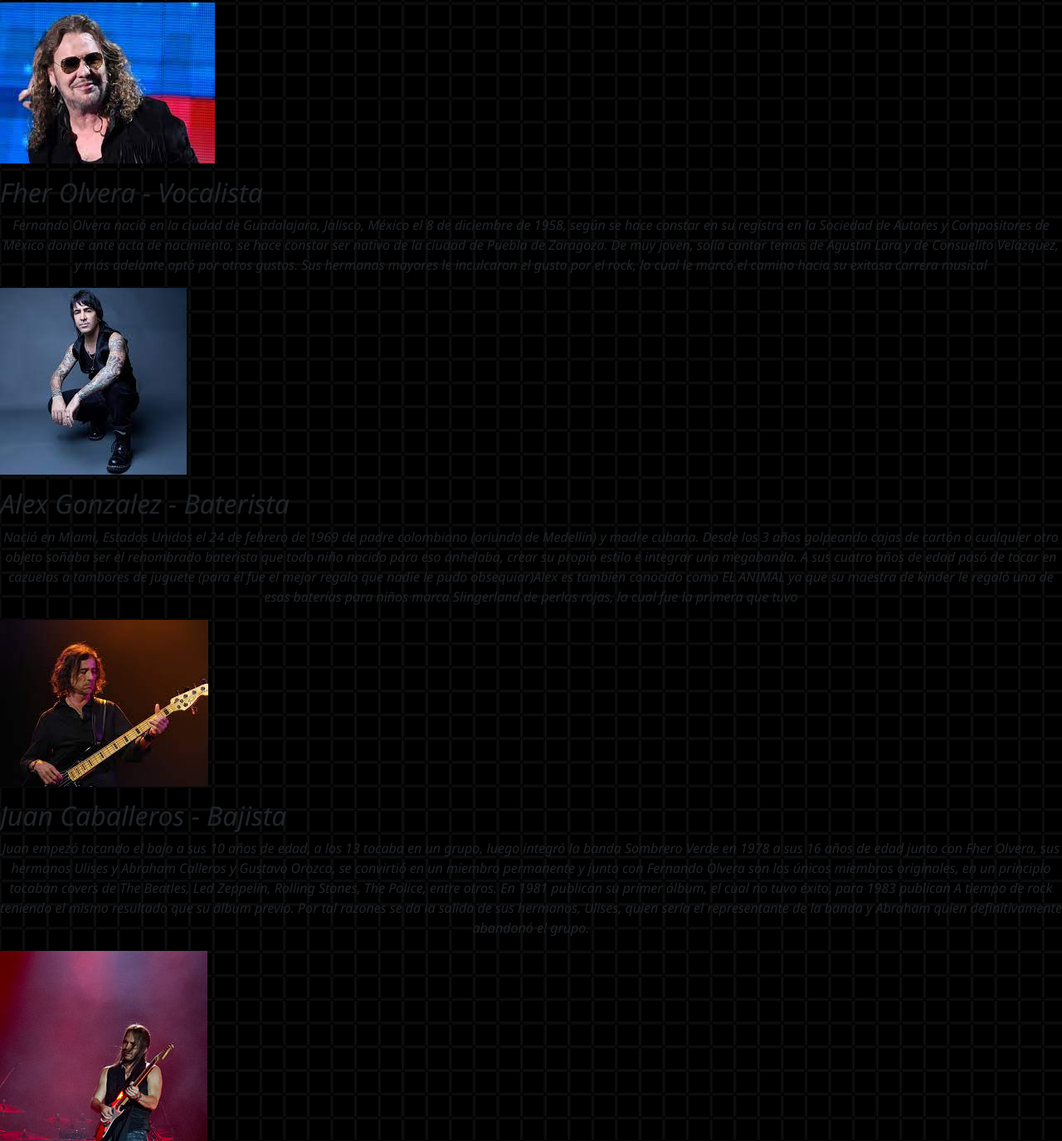
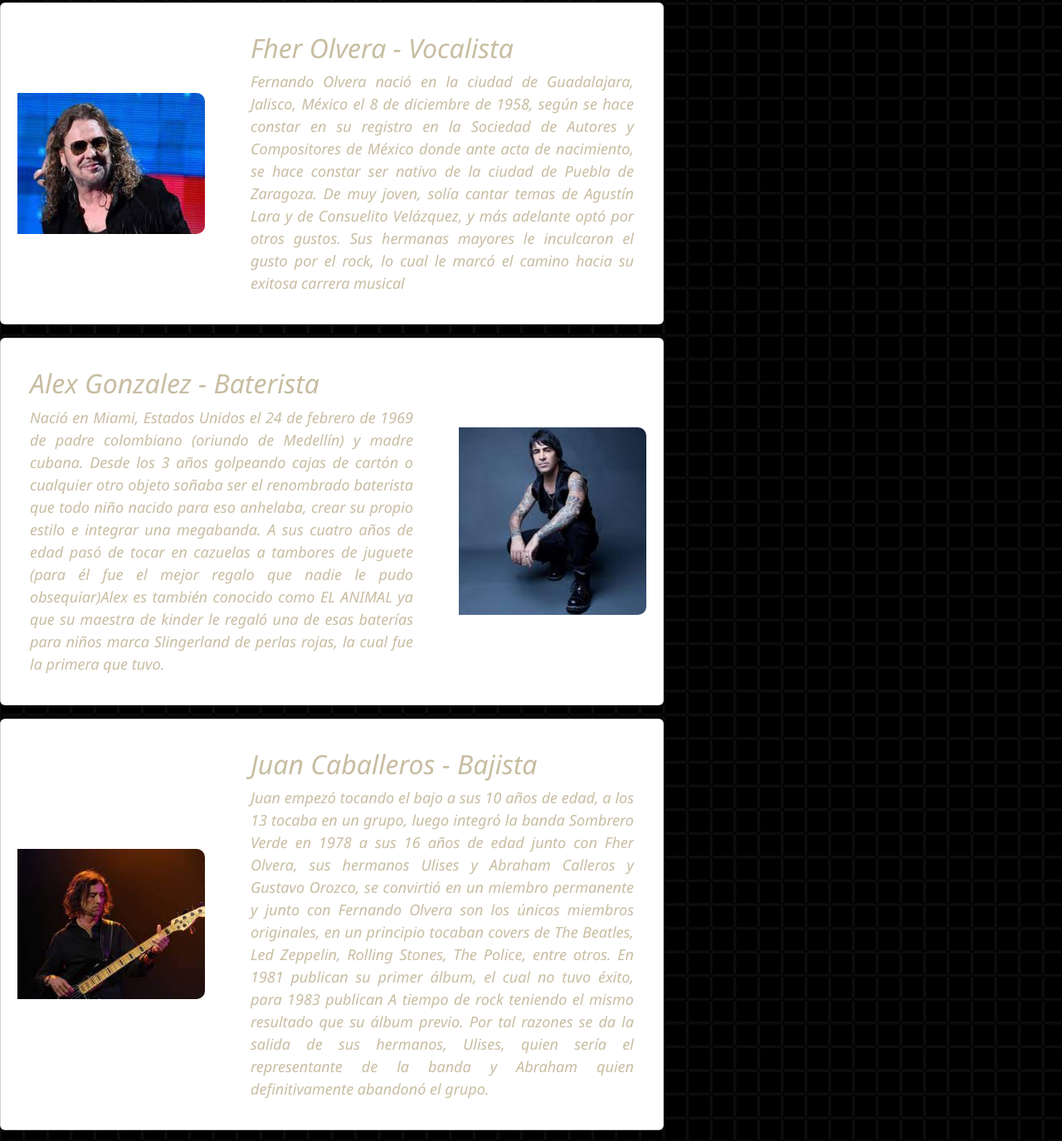
Before and after one commit to Magyver1/Proyecto-Mana, a website: page pages/grupo.html in a window 1280 px wide. Shown: the part 510-1885 px from the top of the page at 83% size. Drawn offline with nearby package versions, Linux system fonts and the light colour scheme.

Commit message:
Aplicando Bootstrap a grupo

```diff
--- a/package.json
+++ b/package.json
@@ -1,12 +1,12 @@
 {
   "name": "proyecto-mana-bootstrap",
   "version": "1.0.0",
+  "description": "",
   "main": "index.js",
   "scripts": {
     "test": "echo \"Error: no test specified\" && exit 1"
   },
   "keywords": [],
   "author": "",
-  "license": "ISC",
-  "description": ""
+  "license": "ISC"
 }
--- a/pages/grupo.html
+++ b/pages/grupo.html
@@ -60,86 +60,140 @@
     <main>
         <div>
             <section class="fher">
-                <figure>
-                    <img src="../image/grupo/fer.jpeg" alt="">
-                </figure>
-                <h2 class="fher1">
-                    Fher Olvera - Vocalista
-                </h2>
-                <p class="fher2">
-                    Fernando Olvera nació en la ciudad de Guadalajara, Jalisco, México el 8 de diciembre de 1958,
-                    según se hace constar en su registro en la Sociedad de Autores y Compositores de México donde
-                    ante
-                    acta de nacimiento, se hace constar ser nativo de la ciudad de Puebla de Zaragoza. De muy joven,
-                    solía cantar temas de Agustín Lara y de Consuelito Velázquez, y más adelante optó por otros
-                    gustos.
-                    Sus hermanas mayores le inculcaron el gusto por el rock, lo cual le marcó el camino hacia su
-                    exitosa
-                    carrera musical
-                </p>
+                <div class="card mb-3" style="max-width: 100vh;">
+                    <div class="row g-0">
+                        <div class="col-md-4 d-flex align-items-center">
+                            <img src="../image/grupo/fer.jpeg" class="img-fluid rounded-start w-100 d-block mx-auto"
+                                alt="Foto de Fher">
+                        </div>
+                        <div class="col-md-8 col-lg-8 col-xl-8">
+                            <div class="row">
+                                <div class="col-12">
+                                    <div class="card-body-grupo">
+                                        <h2 class="card-title">Fher Olvera - Vocalista</h2>
+                                        <p class="card-text">Fernando Olvera nació en la ciudad de Guadalajara, Jalisco,
+                                            México
+                                            el 8 de diciembre de 1958,
+                                            según se hace constar en su registro en la Sociedad de Autores y
+                                            Compositores de
+                                            México donde ante acta de nacimiento, se hace constar ser nativo de la
+                                            ciudad de
+                                            Puebla de Zaragoza.
+                                            De muy joven, solía cantar temas de Agustín Lara y de Consuelito Velázquez,
+                                            y más
+                                            adelante optó
+                                            por otros gustos.
+                                            Sus hermanas mayores le inculcaron el gusto por el rock, lo cual le marcó el
+                                            camino
+                                            hacia su exitosa carrera musical</p>
+                                    </div>
+                                </div>
+                            </div>
+                        </div>
+                    </div>
+                </div>
             </section>
-
         </div>
         <div>
             <section class="alex">
-                <figure>
-                    <img src="../image/grupo/alex.jpeg" alt="">
-                </figure>
-                <h2 class="alex1">
-                    Alex Gonzalez - Baterista
-                </h2>
-                <p class="alex2">
-                    Nació en Miami, Estados Unidos el 24 de febrero de 1969 de padre colombiano (oriundo de Medellín) y
-                    madre cubana. Desde los 3 años golpeando cajas de cartón o cualquier otro objeto soñaba ser el
-                    renombrado baterista que todo niño nacido para eso anhelaba, crear su propio estilo e integrar una
-                    megabanda. A sus cuatro años de edad pasó de tocar en cazuelas a tambores de juguete (para él fue el
-                    mejor regalo que nadie le pudo obsequiar)Alex es también conocido como EL ANIMAL ya que su maestra
-                    de kinder le regaló una de esas baterías para niños marca Slingerland de perlas rojas, la cual fue
-                    la primera que tuvo
-                </p>
+                <div class="card mb-3" style="max-width: 100vh;">
+                    <div class="row g-0">
+                        <div class="col-md-8 col-lg-8 col-xl-8">
+                            <div class="row">
+                                <div class="col-12">
+                                    <div class="card-body-grupo">
+                                        <h2 class="card-title">Alex Gonzalez - Baterista</h2>
+                                        <p class="card-text">Nació en Miami, Estados Unidos el 24 de febrero de 1969 de
+                                            padre colombiano (oriundo de Medellín) y
+                                            madre cubana. Desde los 3 años golpeando cajas de cartón o cualquier otro
+                                            objeto soñaba ser el
+                                            renombrado baterista que todo niño nacido para eso anhelaba, crear su propio
+                                            estilo e integrar una
+                                            megabanda. A sus cuatro años de edad pasó de tocar en cazuelas a tambores de
+                                            juguete (para él fue el
+                                            mejor regalo que nadie le pudo obsequiar)Alex es también conocido como EL
+                                            ANIMAL ya que su maestra
+                                            de kinder le regaló una de esas baterías para niños marca Slingerland de
+                                            perlas rojas, la cual fue
+                                            la primera que tuvo.
+                                        </p>
+                                    </div>
+                                </div>
+                            </div>
+                        </div>
+                        <div class="col-md-4 d-flex align-items-center">
+                            <img src="../image/grupo/alex.jpeg" class="img-fluid rounded-start w-100 d-block mx-auto"
+                                alt="Foto de Alex">
+                        </div>
+                    </div>
+                </div>
             </section>
         </div>
         <div>
-            <section class="juan">
-                <figure>
-                    <img src="../image/grupo/juan.jpeg" alt="">
-                </figure>
-                <h2 class="juan1">
-                    Juan Caballeros - Bajista
-                </h2>
-                <p class="juan2">
-                    Juan empezó tocando el bajo a sus 10 años de edad, a los 13 tocaba en un grupo, luego integró la
-                    banda Sombrero Verde en 1978 a sus 16 años de edad junto con Fher Olvera, sus hermanos Ulises y
-                    Abraham Calleros y Gustavo Orozco, se convirtió en un miembro permanente y junto con Fernando Olvera
-                    son los únicos miembros originales, en un principio tocaban covers de The Beatles, Led Zeppelin,
-                    Rolling Stones, The Police, entre otros. En 1981 publican su primer álbum, el cual no tuvo éxito,
-                    para 1983 publican A tiempo de rock teniendo el mismo resultado que su álbum previo. Por tal razones
-                    se da la salida de sus hermanos, Ulises, quien sería el representante de la banda y Abraham quien
-                    definitivamente abandonó el grupo.
-                </p>
+            <section class="Juan">
+                <div class="card mb-3" style="max-width: 100vh;">
+                    <div class="row g-0">
+                        <div class="col-md-4 d-flex align-items-center">
+                            <img src="../image/grupo/juan.jpeg" class="img-fluid rounded-start w-100 d-block mx-auto"
+                                alt="Foto de Juan">
+                        </div>
+                        <div class="col-md-8 col-lg-8 col-xl-8">
+                            <div class="row">
+                                <div class="col-12">
+                                    <div class="card-body-grupo">
+                                        <h2 class="card-title">Juan Caballeros - Bajista</h2>
+                                        <p class="card-text">Juan empezó tocando el bajo a sus 10 años de edad, a los 13
+                                            tocaba en un grupo, luego integró la banda Sombrero Verde en 1978 a sus 16
+                                            años de edad junto con Fher Olvera, sus hermanos Ulises y Abraham Calleros y
+                                            Gustavo Orozco, se convirtió en un miembro permanente y junto con Fernando
+                                            Olvera son los únicos miembros originales, en un principio tocaban covers de
+                                            The Beatles, Led Zeppelin, Rolling Stones, The Police, entre otros. En 1981
+                                            publican su primer álbum, el cual no tuvo éxito, para 1983 publican A tiempo
+                                            de rock teniendo el mismo resultado que su álbum previo. Por tal razones se
+                                            da la salida de sus hermanos, Ulises, quien sería el representante de la
+                                            banda y Abraham quien definitivamente abandonó el grupo.
+                                    </div>
+                                </div>
+                            </div>
+                        </div>
+                    </div>
+                </div>
             </section>
         </div>
         <div>
-            <section class="sergio">
-                <figure>
-                    <img src="../image/grupo/sergio.jpg" alt="">
-                </figure>
-                <h2 class="sergio1">
-                    Sergio Vallín - Guitarrista
-                </h2>
-                <p class="sergio2">
-                    (Ciudad de México, 26 de mayo de 1972) es un músico, compositor y cantante mexicano. Actualmente es
-                    el guitarrista principal de la banda de rock en español Maná y uno de los guitarristas más
-                    importantes en América latina, quien tras su ingreso en 1994 significó la integración definitiva de
-                    la banda. A los diez años de edad se muda con su familia a Aguascalientes, capital del estado del
-                    mismo nombre, considerándose «hidrocálido» desde entonces. En 2009, Vallín realiza su primer
-                    proyecto musical fuera de Maná, un disco en los cuales es el guitarrista principal y cuenta con la
-                    colaboración de mujeres en la vocal, llamado Bendito entre las mujeres. Y es reconocido por muchos
-                    como uno de los mejores guitarristas de México.
-                </p>
+            <section class="alex">
+                <div class="card mb-3" style="max-width: 100vh;">
+                    <div class="row g-0">
+                        <div class="col-md-8 col-lg-8 col-xl-8">
+                            <div class="row">
+                                <div class="col-12">
+                                    <div class="card-body-grupo">
+                                        <h2 class="card-title">Sergio Vallín - Guitarrista
+                                        </h2>
+                                        <p class="card-text">(Ciudad de México, 26 de mayo de 1972) es un músico,
+                                            compositor y cantante mexicano. Actualmente es el guitarrista principal de
+                                            la banda de rock en español Maná y uno de los guitarristas más importantes
+                                            en América latina, quien tras su ingreso en 1994 significó la integración
+                                            definitiva de la banda. A los diez años de edad se muda con su familia a
+                                            Aguascalientes, capital del estado del mismo nombre, considerándose
+                                            «hidrocálido» desde entonces. En 2009, Vallín realiza su primer proyecto
+                                            musical fuera de Maná, un disco en los cuales es el guitarrista principal y
+                                            cuenta con la colaboración de mujeres en la vocal, llamado Bendito entre las
+                                            mujeres. Y es reconocido por muchos como uno de los mejores guitarristas de
+                                            México.
+                                        </p>
+                                    </div>
+                                </div>
+                            </div>
+                        </div>
+                        <div class="col-md-4 d-flex align-items-center">
+                            <img src="../image/grupo/sergio.jpg" class="img-fluid rounded-start w-85 d-block mx-auto"
+                                alt="Foto de Sergio">
+                        </div>
+                    </div>
+                </div>
             </section>
         </div>
-
     </main>
     <footer>
         <ul class="nav justify-content-center">
--- /dev/null
+++ b/scss/components/_card.scss
@@ -0,0 +1,45 @@
+// ----- card articulos index -----//
+
+.card-body
+p {
+    text-align: center;
+    font-family: 'Segoe UI', Tahoma, Geneva, Verdana, sans-serif;
+    font-style: italic;
+}
+
+.articulo {
+    max-width: 60vh;
+    margin-left: 10px;
+    margin-right: 5px;
+    margin-bottom: 30px;
+}
+
+h2 {
+    font-family: 'Segoe UI', Tahoma, Geneva, Verdana, sans-serif;
+    font-style: italic;
+}
+
+.row a {
+    color: black;
+    text-decoration: none;
+}
+
+// ----- card grupo ----- //
+
+
+
+.card-text {
+    text-align: justify;
+    font-family: 'Segoe UI', Tahoma, Geneva, Verdana, sans-serif;
+    font-style: italic;
+    font-size: 18px;
+    color: rgb(200, 189, 162);
+}
+
+.card-title {
+    color: rgb(200, 189, 162)
+}
+
+.card-body-grupo {
+    padding: 35px;
+}
--- a/scss/main.scss
+++ b/scss/main.scss
@@ -2,6 +2,7 @@
 
 @import "./components/footer";
 @import "./components/nav";
+@import "./components/card";
 
 @import "./pages/index";
 @import "./pages/grupo";
--- a/scss/pages/_grupo.scss
+++ b/scss/pages/_grupo.scss
@@ -0,0 +1,3 @@
+.juan{
+    width: 300vh;
+}
--- a/scss/pages/_index.scss
+++ b/scss/pages/_index.scss
@@ -17,29 +17,3 @@
     font-weight: 500;
     text-align: justify;
 }
-
-// ----------- ARTICULOS INDEX ----------- //
-
-.card-body,
-p {
-    text-align: center;
-    font-family: 'Segoe UI', Tahoma, Geneva, Verdana, sans-serif;
-    font-style: italic;
-}
-
-.articulo {
-    max-width: 60vh;
-    margin-left: 10px;
-    margin-right: 5px;
-    margin-bottom: 30px;
-}
-
-h2 {
-    font-family: 'Segoe UI', Tahoma, Geneva, Verdana, sans-serif;
-    font-style: italic;
-}
-
-.row a {
-    color: black;
-    text-decoration: none;
-}
```
Also changed, not shown: css/style.css, 1 other file.
